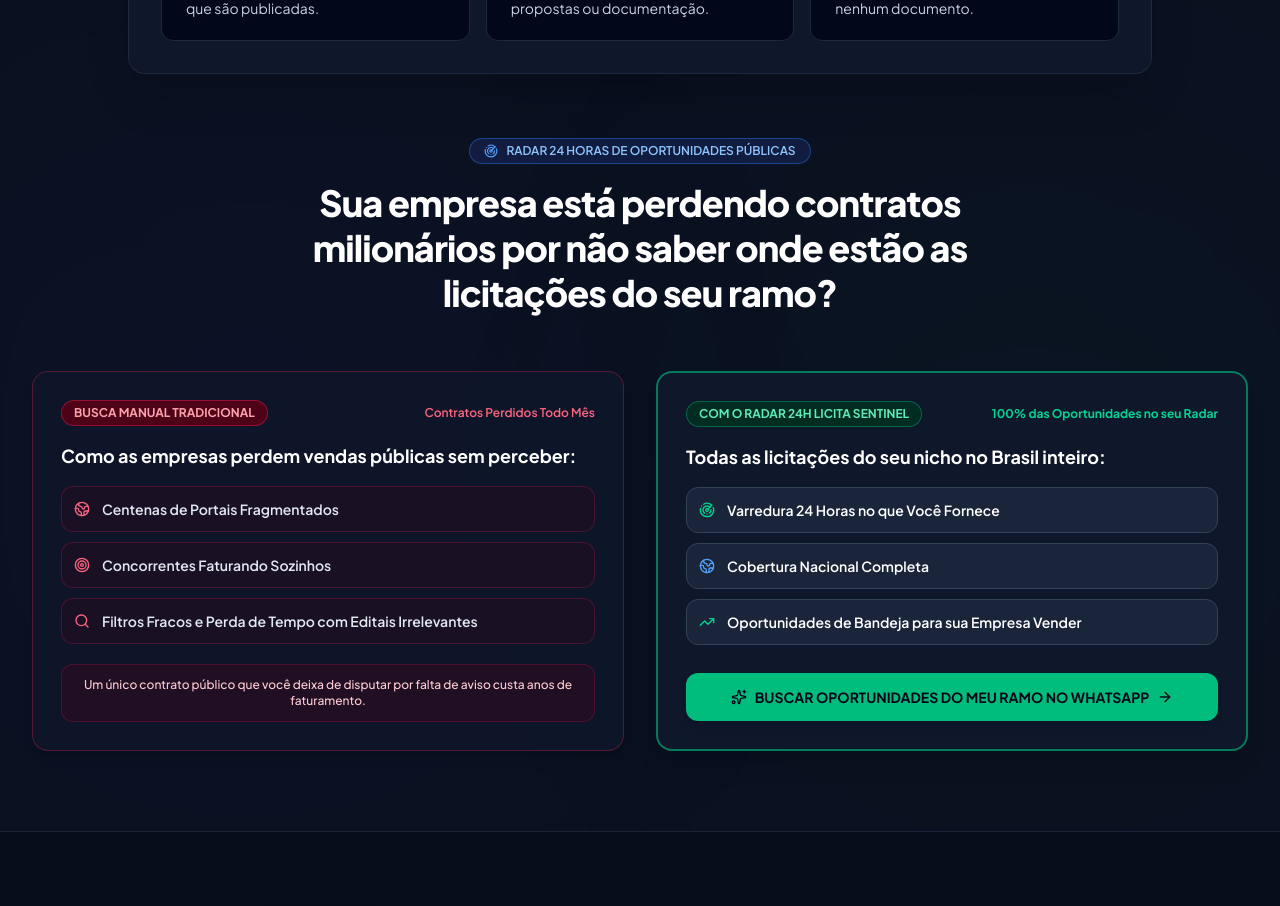
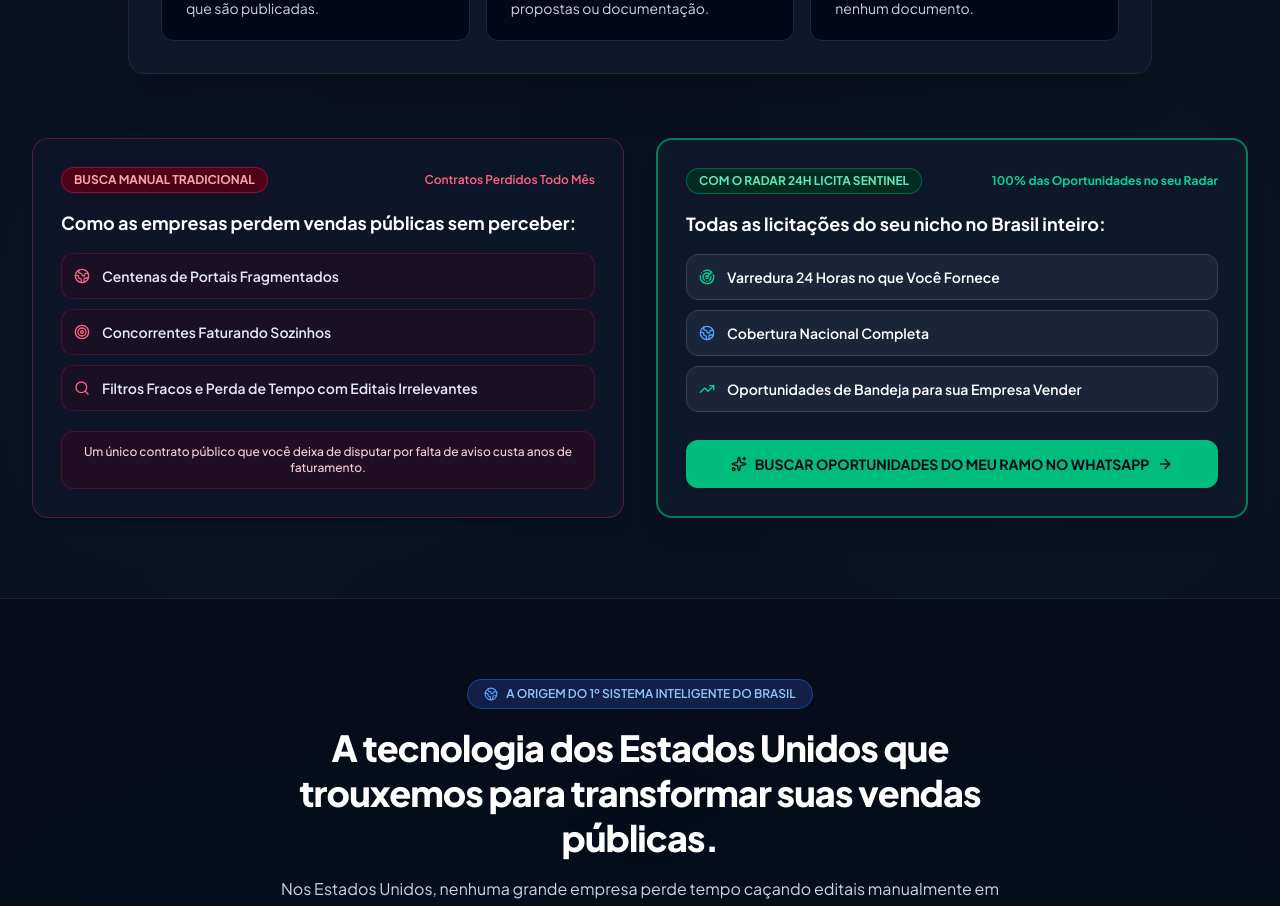
Before and after one commit to lucasadamdeveloper-crypto/licita-sentinel-landing, a Next.js app: page / in a window 1280 px wide. Shown: the part 2240-3146 px from the top of the page. Built offline with nearby package versions, Linux system fonts and the light colour scheme; no server answers.

Commit message:
refactor: remover cabecalho intermediario de perda de contratos

```diff
--- a/src/components/ProblemSolutionSection.tsx
+++ b/src/components/ProblemSolutionSection.tsx
@@ -122,17 +122,6 @@
           </div>
         </div>
 
-        {/* Cabeçalho Focado no Fornecimento para o Governo */}
-        <div className="text-center max-w-3xl mx-auto space-y-4 mb-14">
-          <div className="inline-flex items-center gap-2 px-3.5 py-1 rounded-full bg-blue-950/60 border border-blue-500/40 text-xs font-semibold text-blue-300">
-            <Radar className="w-3.5 h-3.5 text-blue-400" />
-            <span>RADAR 24 HORAS DE OPORTUNIDADES PÚBLICAS</span>
-          </div>
-
-          <h2 className="text-2xl sm:text-4xl font-extrabold text-white tracking-tight leading-tight">
-            Sua empresa está perdendo contratos milionários por não saber onde estão as licitações do seu ramo?
-          </h2>
-        </div>
 
         {/* Comparativo: Busca Manual vs Radar 24h Licita Sentinel */}
         <div className="grid grid-cols-1 lg:grid-cols-2 gap-8 items-stretch">
```
